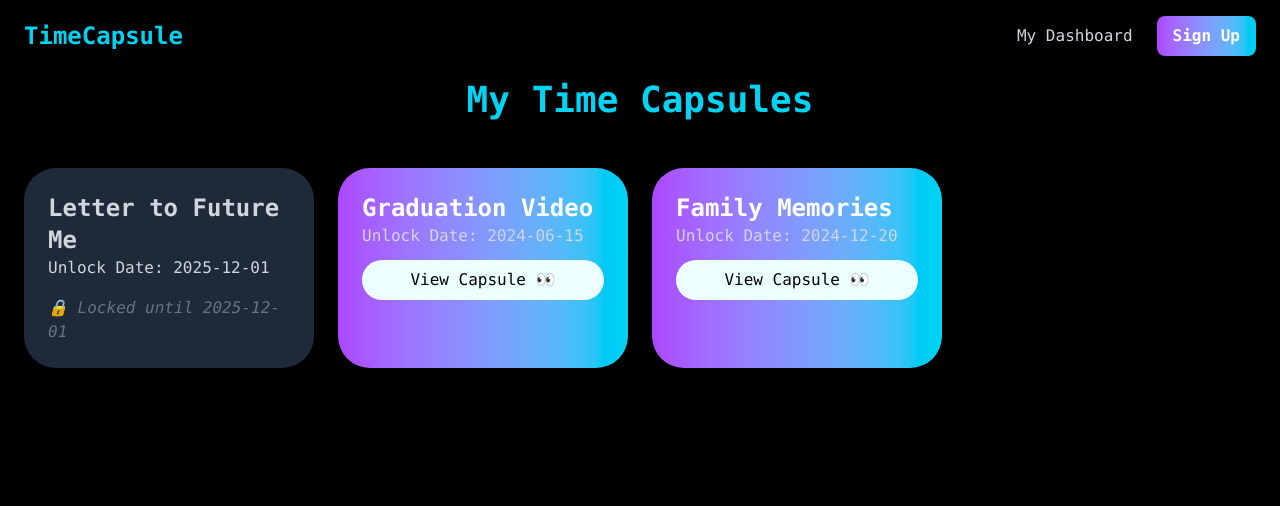
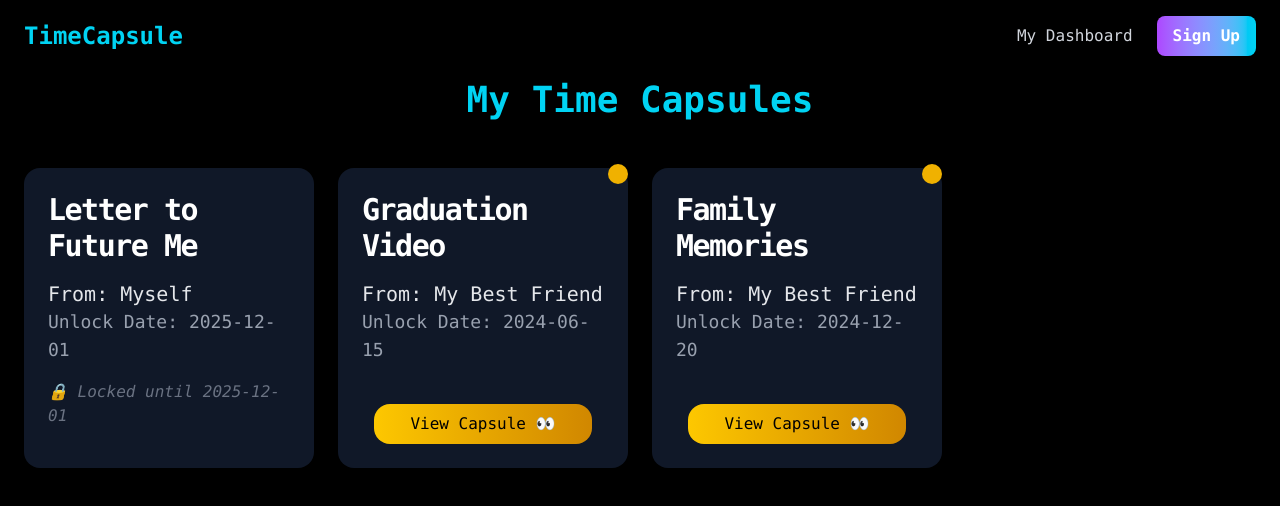
Before and after one commit to bvvivek6/Time-Capsule, a React (Vite) app: page /dashboard in a window 1280 px wide. Shown: the top 506 px of the page. Built offline with nearby package versions, Linux system fonts and the light colour scheme.

Commit message:
Add name input and update dashboard to display sender information

```diff
--- a/src/components/Createcapsule.jsx
+++ b/src/components/Createcapsule.jsx
@@ -8,6 +8,7 @@ const CreateCapsule = () => {
   const [message, setMessage] = useState("");
   const [images, setImages] = useState([]);
   const [date, setDate] = useState(false);
+  const [name, setName] = useState("");
 
   const handleImageUpload = (event) => {
     const files = Array.from(event.target.files);
@@ -34,7 +35,8 @@ const CreateCapsule = () => {
   return (
     <>
       <Navbar />
-      <div className="min-h-screen flex justify-center font-mono items-center bg-gray-950 text-white p-6">
+      <div className="h-screen bg-gray-950 text-gray-100 font-DM font-mono align-center py-15">
+        <div className=" flex justify-center font-mono items-center bg-gray-950 text-white p-6">
           <motion.div
             className="bg-gray-900 p-8 rounded-xl shadow-lg max-w-lg w-full"
             initial={{ opacity: 0, y: 20 }}
@@ -46,6 +48,14 @@ const CreateCapsule = () => {
             </h2>
 
             <form onSubmit={handleSubmit} className="space-y-5">
+              <input
+                type="text"
+                placeholder="Your name"
+                value={name}
+                onChange={(e) => setName(e.target.value)}
+                required
+                className="w-full p-3 rounded-lg bg-gray-800 text-white placeholder-gray-400 focus:ring-2 focus:ring-cyan-400 focus:outline-none"
+              />
               <input
                 type="email"
                 placeholder="Recipient's Email"
@@ -127,6 +137,7 @@ const CreateCapsule = () => {
             </form>
           </motion.div>
         </div>
+      </div>
     </>
   );
 };
--- a/src/components/Dashboard.jsx
+++ b/src/components/Dashboard.jsx
@@ -10,12 +10,14 @@ const Dashboard = () => {
     {
       id: 1,
       title: "Letter to Future Me",
+      from: "Myself",
       unlockDate: "2025-12-01",
       description: "Dear future me, I hope you're doing amazing...",
       media: null,
     },
     {
       id: 2,
+      from: "My Best Friend",
       title: "Graduation Video",
       unlockDate: "2024-06-15",
       description: "A heartfelt video message from my graduation day!",
@@ -23,6 +25,7 @@ const Dashboard = () => {
     },
     {
       id: 3,
+      from: "My Best Friend",
       title: "Family Memories",
       unlockDate: "2024-12-20",
       description: "Photos and videos from our unforgettable family trip.",
@@ -45,25 +48,27 @@ const Dashboard = () => {
             return (
               <motion.div
                 key={capsule.id}
-                className={`p-4 sm:p-6 rounded-4xl  transition-all ${
-                  isUnlocked
-                    ? "bg-gradient-to-r from-purple-500 to-cyan-400 text-white shadow-lg"
-                    : "bg-gray-800 text-gray-300"
-                }`}
+                className="p-4 sm:p-1 lg:p-6 rounded-2xl relative transition-all bg-gray-900 text-white"
                 initial={{ opacity: 0, scale: isUnlocked ? 0.85 : 1 }}
                 animate={{ opacity: 1, scale: 1 }}
                 transition={{ duration: isUnlocked ? 0.8 : 0, ease: "easeOut" }}
               >
-                <h2 className="text-lg sm:text-2xl font-semibold">
+                {isUnlocked && (
+                  <div className="absolute -top-1 right-0 w-[20px] h-[20px] bg-yellow-500 rounded-full"></div>
+                )}
+                <h2 className="text-2xl sm:text-3xl mb-4 font-semibold tracking-tighter">
                   {capsule.title}
                 </h2>
-                <p className="text-gray-300 text-sm sm:text-base">
+                <p className="text-base sm:text-xl text-gray-200">
+                  From: {capsule.from}
+                </p>
+                <p className="text-sm sm:text-lg text-gray-400">
                   Unlock Date: {capsule.unlockDate}
                 </p>
 
                 {isUnlocked ? (
                   <button
-                    className="mt-3 bg-cyan-50 bg-opacity-50 hover:bg-opacity-70 text-black px-2 py-2 w-full rounded-3xl transition font-mono text-sm sm:text-base"
+                    className="cursor-pointer flex justify-center items-center mx-auto mt-10 bg-gradient-to-r from-yellow-400 to-yellow-600 text-black px-2 py-2 w-[90%] rounded-2xl transition font-mono text-sm sm:text-base"
                     onClick={() => setSelectedCapsule(capsule)}
                   >
                     View Capsule 👀
```
Lines whose indentation alone changed are shown as unchanged.
